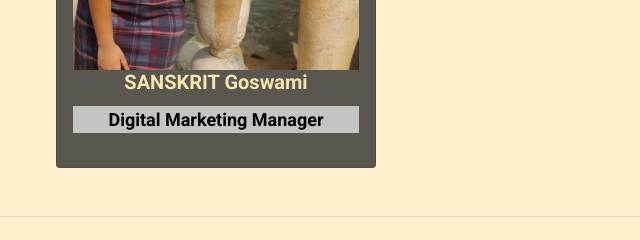
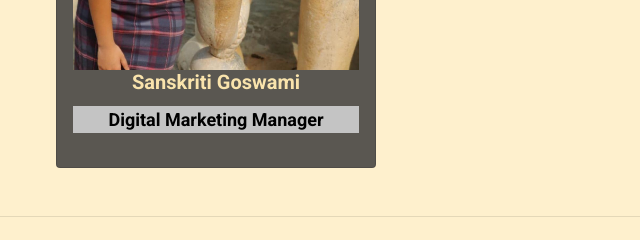
Before and after one commit to OnStack-in/BlackSparrowas, a plain HTML site: page index.html in a window 1280 px wide. Shown: the part 5479-5719 px from the top of the page, 424-1064 px from the left. Drawn offline with nearby package versions, Linux system fonts and the light colour scheme.

Commit message:
name correction

```diff
--- a/index.html
+++ b/index.html
@@ -610,7 +610,7 @@
                     <div class="card mx-auto mt-2 p-3  bg-dark text-white" style="width: 20rem; height: 98%;">
                         <img src="./assets/img/team/sanskrit.jpeg" class="card-img-top" alt="...">
                         <div class="card-body p-0">
-                            <h5 class="card-title text-center font-weight-bolder" style="color:#F9E3AC">SANSKRIT Goswami</h5>
+                            <h5 class="card-title text-center font-weight-bolder" style="color:#F9E3AC">Sanskriti Goswami</h5>
                             <p class="text-center font-weight-bold" style="background-color: #C4C4C4; color:#000000">Digital Marketing Manager</p>
 
 
```
